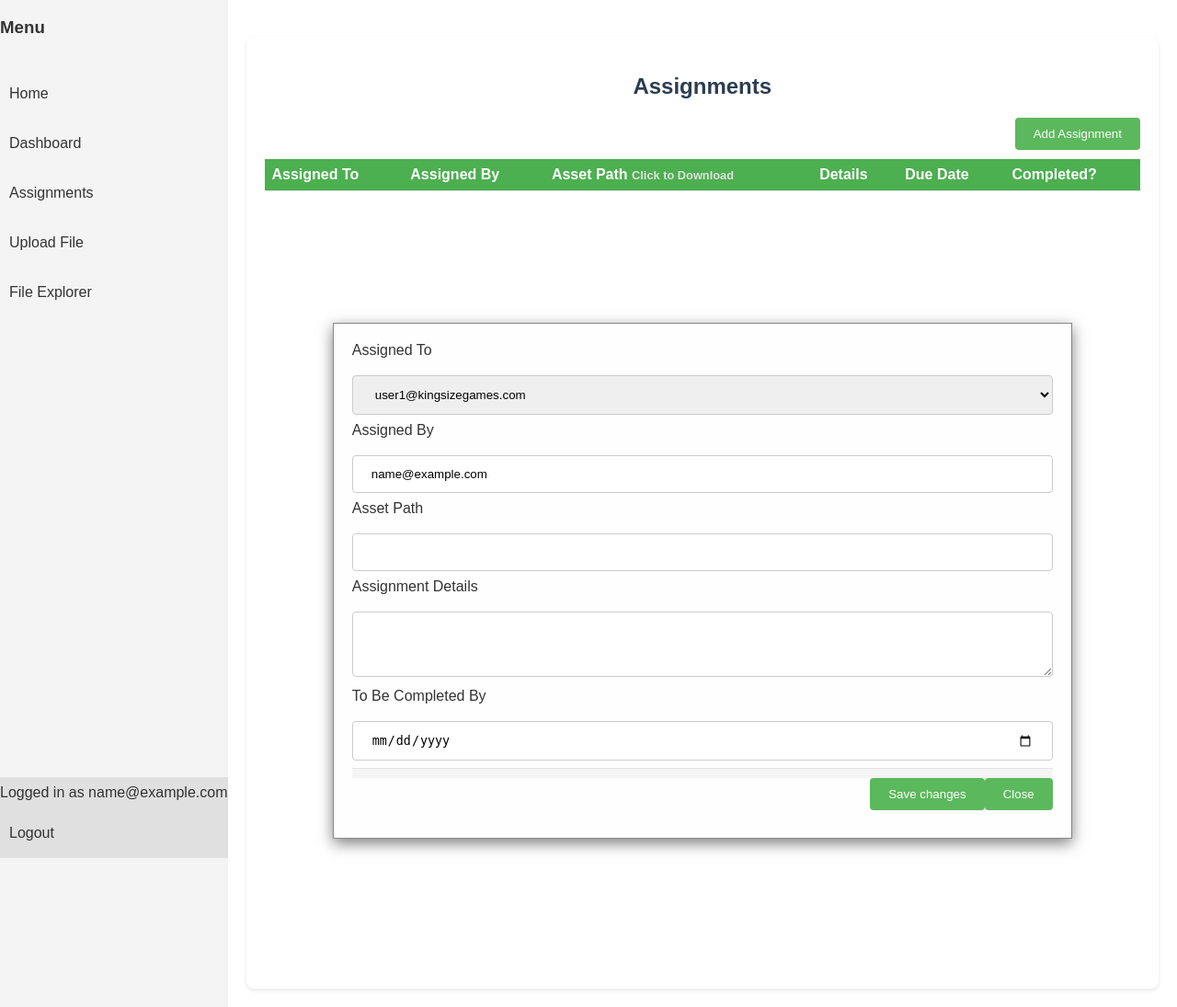
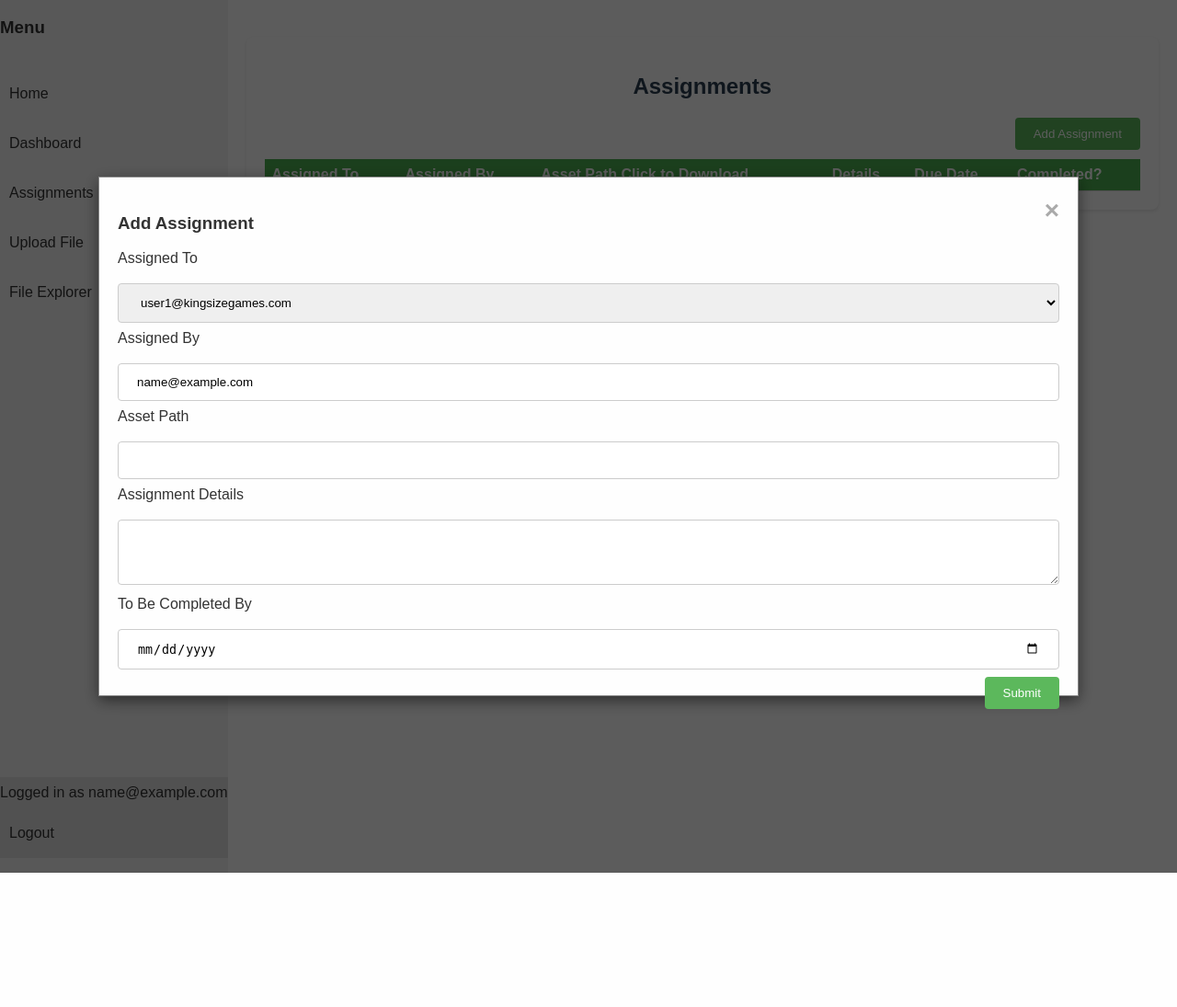
Before and after one commit to KingSizeGaming/ksg-backend, a Flask app: page /assignments in a window 1280 px wide. Shown: the whole page at 92% size. After the commit the page ends 949 px from the top, so only its background shows below. Run offline with Flask 3, Linux system fonts and the light colour scheme; the visitor is signed in with stand-in values (Sample User, id 1); data that the repository does not hold is empty.

Commit message:
sending this to mars

```diff
--- a/app/routes.py
+++ b/app/routes.py
@@ -201,7 +201,7 @@
                 )  # Save the file to the temporary directory
 
                 if selected_folder in folder_options:
-                    dropbox_file_path = f"/{selected_folder}/{filename}"
+                    dropbox_file_path = f"/{selected_folder}"
                     success = dropbox_upload_file(temp_file_path, dropbox_file_path)
 
                     os.remove(
--- a/app/services.py
+++ b/app/services.py
@@ -59,9 +59,10 @@
     return user, None
 
 
-def log_activity(supabase, user_email, action_type, asset_name, path):
+def log_activity(status, supabase, user_email, action_type, asset_name, path):
     """Logs user activity to the Supabase table."""
     record = {
+        "status": status,
         "user_email": user_email,
         "action_type": action_type,
         "asset_name": asset_name,
@@ -233,6 +234,7 @@
                 f"Uploaded {versioned_file_name} to Dropbox at {versioned_dropbox_path}"
             )
             log_activity(
+                "Action Needed",
                 get_supabase(),
                 current_user.email,
                 "upload",
--- a/app/static/css/assignments.css
+++ b/app/static/css/assignments.css
@@ -2,6 +2,7 @@
 html {
   scroll-behavior: smooth;
 }
+
 body {
   font-family: Arial, sans-serif;
   background-color: #f4f4f4;
@@ -15,7 +16,7 @@
   margin-top: 20px;
   padding: 20px;
   border-radius: 8px;
-    box-shadow: 0 2px 4px rgba(0,0,0,0.1);
+  box-shadow: 0 2px 4px rgba(0, 0, 0, 0.1);
 }
 
 /* Headers */
@@ -32,7 +33,8 @@
   border-collapse: collapse;
 }
 
-th, td {
+th,
+td {
   text-align: left;
   padding: 8px;
   border-bottom: 1px solid #ddd;
@@ -40,7 +42,7 @@
 }
 
 th {
-    background-color: #4CAF50;
+  background-color: #4caf50;
   color: white;
 }
 
@@ -61,13 +63,41 @@
 }
 
 /* Modal Styling */
+.modal {
+  display: block; /* Hidden by default */
+  position: fixed; /* Stay in place */
+  z-index: 1; /* Sit on top */
+  left: 0;
+  top: 0;
+  width: 100%; /* Full width */
+  height: 100%; /* Full height */
+  overflow: auto; /* Enable scroll if needed */
+  background-color: rgba(0, 0, 0, 0.4); /* Black w/ opacity */
+}
+
+/* Modal Content */
 .modal-content {
   background-color: #fefefe;
   margin: 15% auto; /* 15% from the top and centered */
   padding: 20px;
   border: 1px solid #888;
   width: 80%; /* Could be more or less, depending on screen size */
-    box-shadow: 0 5px 15px rgba(0,0,0,.5);
+  box-shadow: 0 5px 15px rgba(0, 0, 0, 0.5);
+}
+
+/* Close Button */
+.close {
+  color: #aaa;
+  float: right;
+  font-size: 28px;
+  font-weight: bold;
+}
+
+.close:hover,
+.close:focus {
+  color: black;
+  text-decoration: none;
+  cursor: pointer;
 }
 
 /* Form Styling */
@@ -89,26 +119,3 @@
 textarea {
   resize: vertical; /* Allow vertical resize */
 }
-
-/* Footer Button Placement */
-.modal-footer {
-    background-color: #f4f4f4;
-    border-top: 1px solid #e5e5e5;
-    padding-top: 10px;
-    text-align: right; /* Aligns buttons to the right */
-}
-
-.small-text {
-    font-size: 0.8em;
-    color: #e0e0e0;
-}
-
-.modal-dialog {
-    display: flex;
-    align-items: center;
-    justify-content: center;
-}
-
-.modal {
-    overflow-y: auto;  /* Allows scrolling within the modal if the page is not scrolling */
-}
--- a/app/templates/assignments.html
+++ b/app/templates/assignments.html
@@ -3,7 +3,6 @@
   rel="stylesheet"
   href="{{ url_for('static', filename='css/assignments.css') }}"
 />
-<script src="https://cdn.jsdelivr.net/npm/bootstrap@5.1.3/dist/js/bootstrap.bundle.min.js"></script>
 <script>
   function getUploadPath(assetPath) {
     // Split the path by '/'
@@ -83,10 +82,8 @@
           >
             {{ assignment.asset_path }}
           </a>
-
           >
         </td>
-
         <td>{{ assignment.details }}</td>
         <td>{{ assignment.to_be_completed_by }}</td>
         <td>
@@ -114,10 +111,10 @@
     aria-labelledby="assignmentModalLabel"
     aria-hidden="true"
   >
-    <div class="modal-dialog">
+    <div id="assignmentModal" class="modal">
       <div class="modal-content">
-        <div class="modal-header"></div>
-        <div class="modal-body">
+        <span class="close">&times;</span>
+        <h3>Add Assignment</h3>
         <form id="assignmentForm">
           <div class="mb-3">
             <label for="assignedTo" class="form-label">Assigned To</label>
@@ -162,26 +159,49 @@
             <input type="date" class="form-control" id="completionDate" />
           </div>
         </form>
-        </div>
-        <div class="modal-footer">
-          <button
-            type="button"
-            class="btn btn-secondary"
-            data-bs-dismiss="modal"
-          >
-            Close
-          </button>
+
         <button
           type="button"
           class="btn btn-primary"
           onclick="submitAssignment()"
         >
-            Save changes
+          Submit
         </button>
       </div>
-      </div>
+
+      <div class="modal-footer"></div>
     </div>
   </div>
 </div>
 
+<script>
+  document.addEventListener("DOMContentLoaded", function () {
+    // Get the modal
+    var modal = document.getElementById("assignmentModal");
+
+    // Get the button that opens the modal
+    var btn = document.querySelector('[data-bs-target="#assignmentModal"]');
+
+    // Get the <span> element that closes the modal
+    var span = document.querySelector(".modal-content .close");
+
+    // When the user clicks the button, open the modal
+    btn.onclick = function () {
+      modal.style.display = "block";
+    };
+
+    // When the user clicks on <span> (x), close the modal
+    span.onclick = function () {
+      modal.style.display = "none";
+    };
+
+    // When the user clicks anywhere outside of the modal, close it
+    window.onclick = function (event) {
+      if (event.target == modal) {
+        modal.style.display = "none";
+      }
+    };
+  });
+</script>
+
 {% endblock %}
```
Also changed, not shown: app/static/css/dashboard.css (+30 -19 lines), app/templates/dashboard.html (+85 -49 lines). Lines whose indentation alone changed are shown as unchanged.
